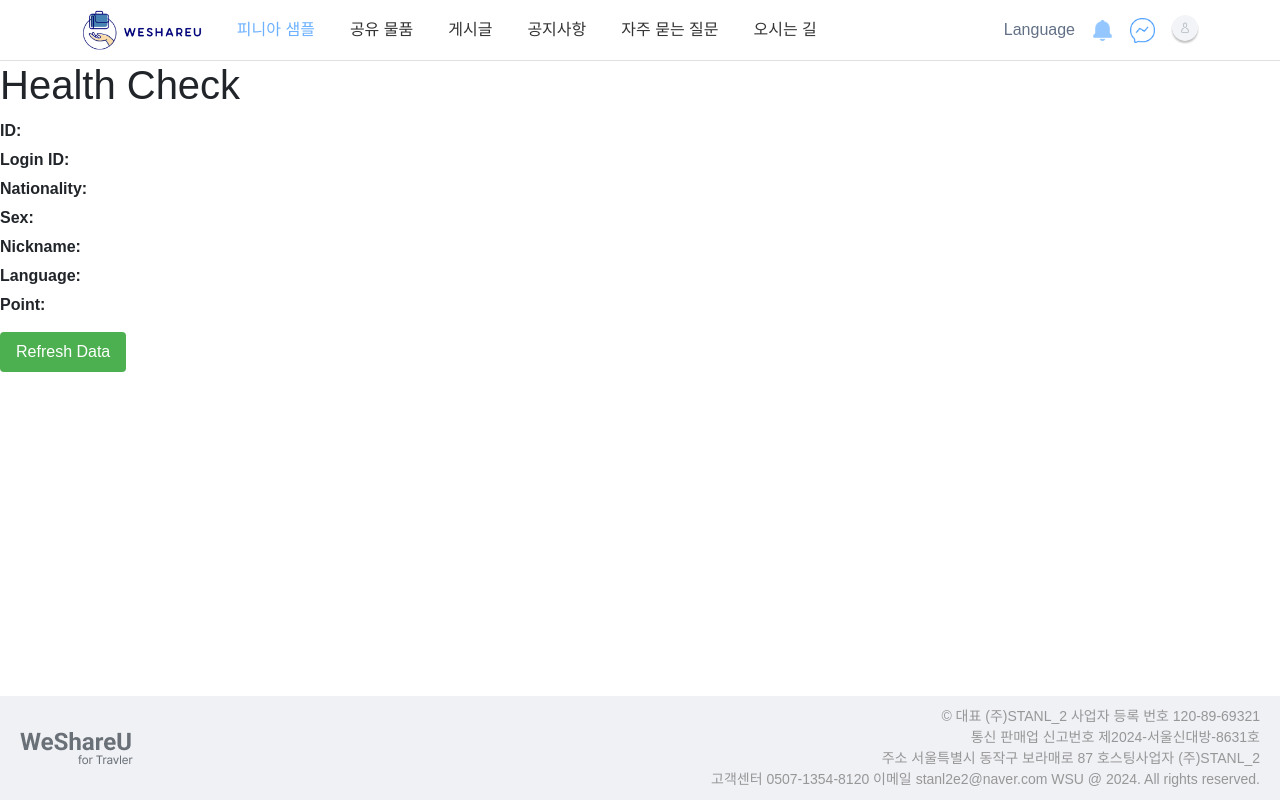
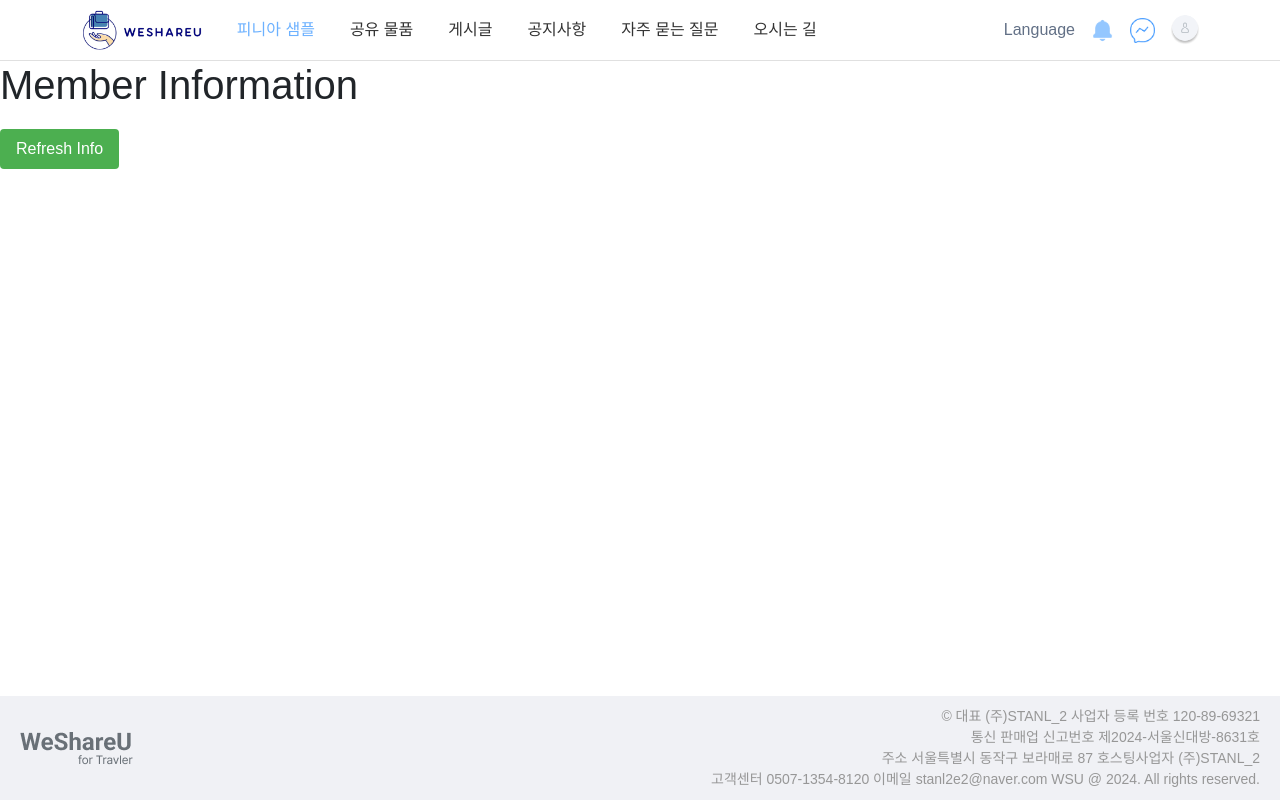
Before and after one commit to beyond-sw-camp/be09-4th-STANL2-WeShareYou, a Vue app: page /sample in a window 1280 px wide. Built offline with nearby package versions, Linux system fonts and the light colour scheme; a web font is replaced by a local one.

Commit message:
feat: 로그인과 샘플 코드 작성(#6)

```diff
--- a/src/stores/member/login.js
+++ b/src/stores/member/login.js
@@ -0,0 +1,39 @@
+import { defineStore } from 'pinia';
+
+// JWT 디코딩 함수
+function parseJwt(token) {
+  try {
+    const base64Url = token.split('.')[1];
+    const base64 = base64Url.replace(/-/g, '+').replace(/_/g, '/');
+    const jsonPayload = decodeURIComponent(
+      atob(base64)
+        .split('')
+        .map((c) => '%' + ('00' + c.charCodeAt(0).toString(16)).slice(-2))
+        .join('')
+    );
+    return JSON.parse(jsonPayload); // JSON으로 파싱된 Payload 반환
+  } catch (error) {
+    console.error('Invalid JWT Token:', error);
+    return null;
+  }
+}
+
+export const useAuthStore = defineStore('auth', {
+  state: () => ({
+    jwtToken: null, // JWT 토큰 저장
+    userInfo: {},   // JWT에서 추출한 유저 정보 저장
+  }),
+  actions: {
+    setToken(token) {
+      this.jwtToken = token;
+      const decoded = parseJwt(token); // JWT 디코딩
+      if (decoded) {
+        this.userInfo = decoded; // 유저 정보 저장
+      }
+    },
+    clearToken() {
+      this.jwtToken = null;
+      this.userInfo = {}; // 유저 정보 초기화
+    },
+  },
+});
--- a/src/stores/sample/sample.js
+++ /dev/null
@@ -1,46 +0,0 @@
-import { defineStore } from 'pinia';
-import axios from 'axios'; // 기본 axios 사용
-
-// Axios 인스턴스 생성
-const apiClient = axios.create({
-  baseURL: 'http://localhost:8080',  // 기본 URL 설정
-  headers: {
-    'Content-Type': 'application/json',  // 기본 Content-Type 설정
-  },
-});
-
-// 요청마다 JWT 토큰을 자동으로 설정하도록 인터셉터 추가
-apiClient.interceptors.request.use(
-  (config) => {
-    const token = localStorage.getItem('token');
-    if (token) {
-      config.headers.Authorization = `Bearer ${token}`;
-      console.log('토큰이 설정되었습니다:', token);
-    } else {
-      console.error('JWT 토큰이 없습니다. 다시 로그인하세요.');
-      router.push('/login'); // 로그인 페이지로 이동
-    }
-    return config;
-  },
-  (error) => {
-    return Promise.reject(error);
-  }
-);
-
-export const useMemberStore = defineStore('member', {
-  state: () => ({
-    healthData: {}, // healthData 초기화
-  }),
-  actions: {
-    async fetchHealthData() {
-      try {
-        const response = await apiClient.get('/api/v1/member/health');
-        console.log('Health data:', response.data.result); // 서버 응답 데이터 확인
-        this.healthData = response.data.result; // 응답 데이터를 상태에 저장
-      } catch (error) {
-        console.error('Error fetching health data:', error); // 에러 로그 출력
-        alert('유효하지 않은 세션입니다. 다시 로그인 해주세요.');
-      }
-    },
-  },
-});
--- a/src/views/body/member/Login.vue
+++ b/src/views/body/member/Login.vue
@@ -1,7 +1,7 @@
 <template>
-  <div>
+  <div class="login">
     <h1>Login</h1>
-    <form @submit.prevent="login">  <!-- Form으로 감싸기 -->
+    <form @submit.prevent="login">
       <input v-model="loginId" placeholder="아이디" autocomplete="username" required />
       <input v-model="password" type="password" placeholder="비밀번호" autocomplete="current-password" required />
       <button type="submit">로그인</button>
@@ -10,23 +10,26 @@
 </template>
 
 <script setup>
-import { ref } from 'vue';
+import { ref, computed } from 'vue';
 import axios from 'axios';
-import router from '@/router';
+import { useRouter } from 'vue-router';
+import { useAuthStore } from '@/stores/member/login'; // Pinia store import
 
-// 로그인 정보 입력값
+const authStore = useAuthStore();
+const router = useRouter();
+
 const loginId = ref('');
 const password = ref('');
 
-// 로그인 함수
+// userInfo를 computed로 가져오기
+const userInfo = computed(() => authStore.userInfo);
+
 const login = async () => {
   try {
     const response = await axios.post('http://localhost:8080/api/v1/member/login', {
       loginId: loginId.value,
       password: password.value,
     });
-
-    console.log('Login response:', response.data); // 응답 로그 확인
 
     if (!response.data.success) {
       throw new Error(response.data.error?.message || '로그인 실패: 서버에서 인증하지 못했습니다.');
@@ -37,9 +40,12 @@ const login = async () => {
       throw new Error('로그인 실패: 토큰을 받을 수 없습니다.');
     }
 
-    localStorage.setItem('token', jwtToken); // JWT 토큰 저장
+    authStore.setToken(jwtToken); // JWT 토큰을 Pinia에 저장
+
+    console.log('User Info:', authStore.userInfo); // 유저 정보 출력
+
     alert('로그인 성공!');
-    router.push('/sample'); // 로그인 후 이동
+    // router.push('/sample'); // 로그인 후 페이지 이동
   } catch (error) {
     console.error('Login failed:', error);
     alert(error.message || '로그인 실패! 아이디와 비밀번호를 확인해주세요.');
@@ -48,6 +54,11 @@ const login = async () => {
 </script>
 
 <style scoped>
+.login{
+  display: flex;
+  justify-content: center;
+  margin-top: 5em;
+}
 input {
   display: block;
   margin-bottom: 10px;
@@ -69,4 +80,8 @@ button {
 button:hover {
   background-color: #45a049;
 }
+
+h2 {
+  margin-top: 20px;
+}
 </style>
--- a/src/views/body/sample/Sample.vue
+++ b/src/views/body/sample/Sample.vue
@@ -1,37 +1,37 @@
+<!-- vbase-3-setup -->
 <template>
   <div>
-    <h1>Health Check</h1>
-    <div v-if="healthData">
-      <p><strong>ID:</strong> {{ healthData.id }}</p>
-      <p><strong>Login ID:</strong> {{ healthData.loginId }}</p>
-      <p><strong>Nationality:</strong> {{ healthData.nationality }}</p>
-      <p><strong>Sex:</strong> {{ healthData.sex }}</p>
-      <p><strong>Nickname:</strong> {{ healthData.nickname }}</p>
-      <p><strong>Language:</strong> {{ healthData.language }}</p>
-      <p><strong>Point:</strong> {{ healthData.point }}</p>
+    <h1>Member Information</h1>
+    <div v-if="userInfo && jwtToken">
+      <p><strong>ID:</strong> {{ userInfo.id }}</p>
+      <p><strong>Login ID:</strong> {{ userInfo.loginId }}</p>
+      <p><strong>Nationality:</strong> {{ userInfo.nationality }}</p>
+      <p><strong>Sex:</strong> {{ userInfo.sex }}</p>
+      <p><strong>Nickname:</strong> {{ userInfo.nickname }}</p>
+      <p><strong>Language:</strong> {{ userInfo.language }}</p>
+      <p><strong>Point:</strong> {{ userInfo.point }}</p>
+      <p><strong>JWT Token:</strong> {{ jwtToken }}</p>
     </div>
-    <button @click="loadHealthData">Refresh Data</button>
+    <button @click="refreshInfo">Refresh Info</button>
   </div>
 </template>
 
 <script setup>
-import { onMounted, computed } from 'vue';
-import { useMemberStore } from '@/stores/sample/sample'; // Pinia 스토어 사용
+import { computed } from 'vue';
+import { useAuthStore } from '@/stores/member/login'; // Pinia 스토어 가져오기
 
-const memberStore = useMemberStore();
+// Pinia 스토어 사용
+const authStore = useAuthStore();
 
-// healthData를 computed로 감싸기 (반응성 문제 해결)
-const healthData = computed(() => memberStore.healthData);
+// Pinia 스토어에서 상태를 가져오는 반응형 computed 속성
+const userInfo = computed(() => authStore.userInfo);
+const jwtToken = computed(() => authStore.jwtToken);
 
-// 데이터 로딩 함수
-const loadHealthData = async () => {
-  await memberStore.fetchHealthData();
+// 새로고침 버튼 클릭 시 회원 정보와 토큰을 다시 로드 (실제 로딩이 필요 없을 경우 생략 가능)
+const refreshInfo = () => {
+  console.log('User Info:', userInfo.value);
+  console.log('JWT Token:', jwtToken.value);
 };
-
-// 페이지가 마운트될 때 데이터 로딩
-onMounted(() => {
-  loadHealthData();
-});
 </script>
 
 <style scoped>
```
Also changed, not shown: src/stores/axios.js (deleted, +0 -10 lines).
